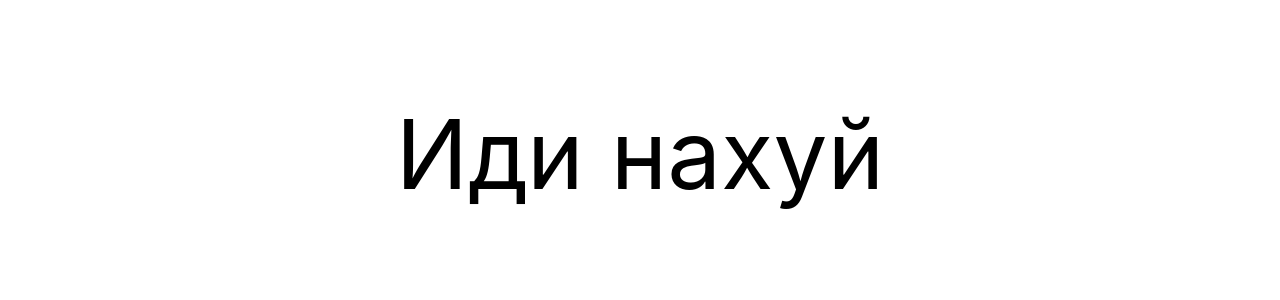
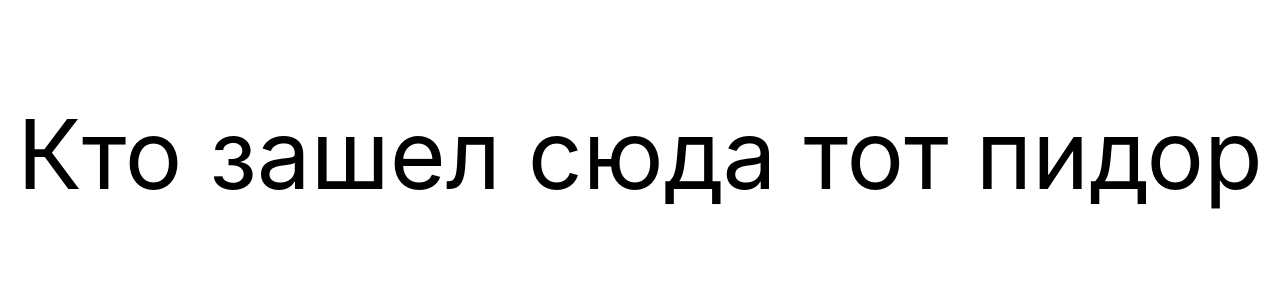
Before and after one commit to gosharub10/test, a React (Create React App) app: page / in a window 1280 px wide. Shown: the top 300 px of the page. Built offline with nearby package versions, Linux system fonts and the light colour scheme.

Commit message:
Update App.js

```diff
--- a/src/App.js
+++ b/src/App.js
@@ -3,7 +3,7 @@ import './App.css';
 function App() {
   return (
     <div className="App">
-      <p style={{fontSize: '6rem'}}>Иди нахуй</p>
+      <p style={{fontSize: '6rem'}}>Кто зашел сюда тот пидор</p>
       <video
         src="/cat.mp4"
         autoPlay
```
